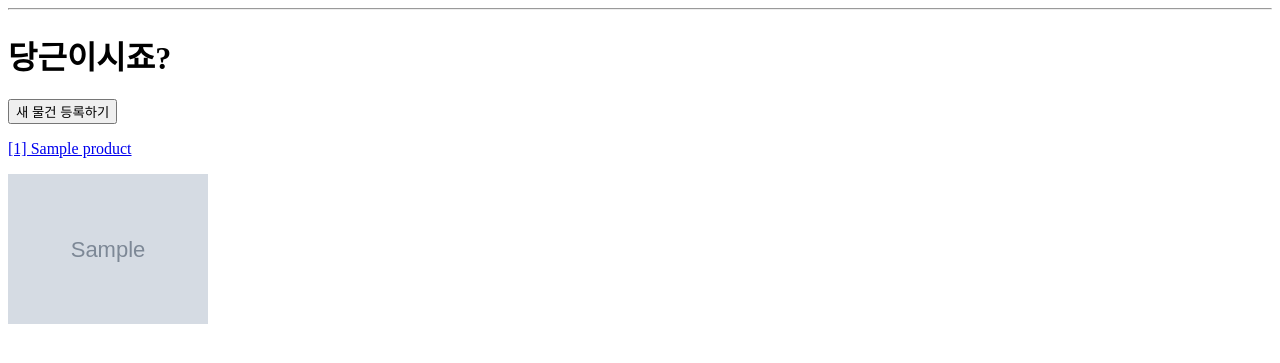
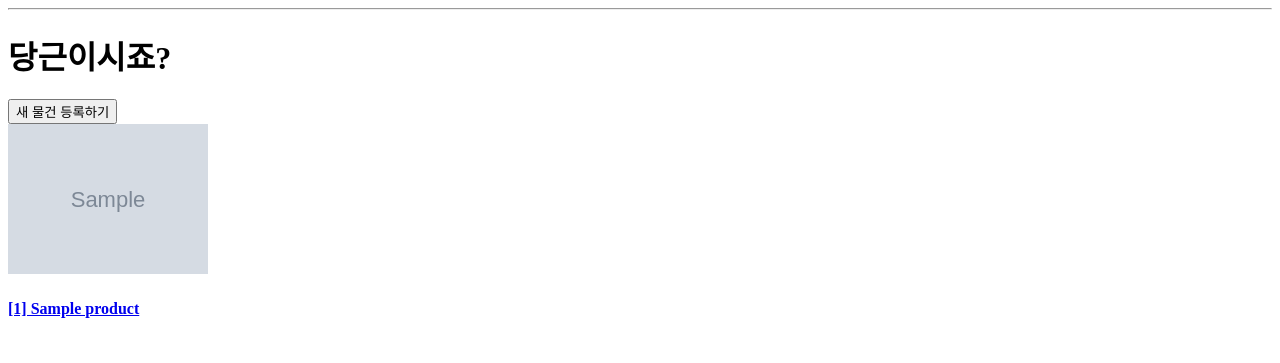
Before and after one commit to hjn5018/spartamarket, a Django app: page /products/ in a window 1280 px wide. Shown: the part 168-531 px from the top of the page. Run offline with Django 4.2, Linux system fonts and the light colour scheme; a user stored in the database is signed in; tables that the repository leaves empty hold one stand-in row (values such as "Sample post"); grey boxes marked "Sample" are stand-in pictures.

Commit message:
css 넘나 어려운

```diff
--- a/products/templates/products/products.html
+++ b/products/templates/products/products.html
@@ -9,14 +9,23 @@
 <a href="{% url 'accounts:login' %}"><button>로그인하고 새 물건 등록하기</button></a>
 {% endif %}
 
-{% for product in products %}
-<a href="{% url 'products:product_detail' product.id %}">
-    <p>[{{ product.id }}] {{ product.title }}</p>
-    {% if product.image %}
-    <img src="{{ product.image.url }}" alt="">
-    {% endif %}
-</a>
+<div class="row row-cols-1 row-cols-md-4 g-4 mx-auto w-75 pb-5">
+    {% for product in products %}
+    <div class="col">
+        <div class="card h-100">
+            <a href="{% url 'products:product_detail' product.id %}">
+                {% if product.image %}
+                <img src="{{ product.image.url }}" alt="" class="card-img-top">
+                {% endif %}
+                <div class="card-body">
+                    <h4 class="card-title">[{{ product.id }}] {{ product.title }}</h4>
+                </div>
+            </a>
+        </div>
+    </div>
+        <br>
+    {% endfor %}
 
-{% endfor %}
+</div>
 
 {% endblock content %}
--- a/templates/base.html
+++ b/templates/base.html
@@ -6,6 +6,8 @@
     <meta charset="UTF-8">
     <meta name="viewport" content="width=device-width, initial-scale=1.0">
     <link rel="stylesheet" href="{% static 'css/style.css' %}">
+    <!-- <link href="https://cdn.jsdelivr.net/npm/bootstrap@5.3.3/dist/css/bootstrap.min.css" rel="stylesheet" integrity="sha384-QWTKZyjpPEjISv5WaRU9OFeRpok6YctnYmDr5pNlyT2bRjXh0JMhjY6hW+ALEwIH" crossorigin="anonymous"> -->
+    <!-- 이거 넣으니까 웃음벨 되버림 ㅠㅠ -->
     <title>Document</title>
 </head>
 <body>
```
